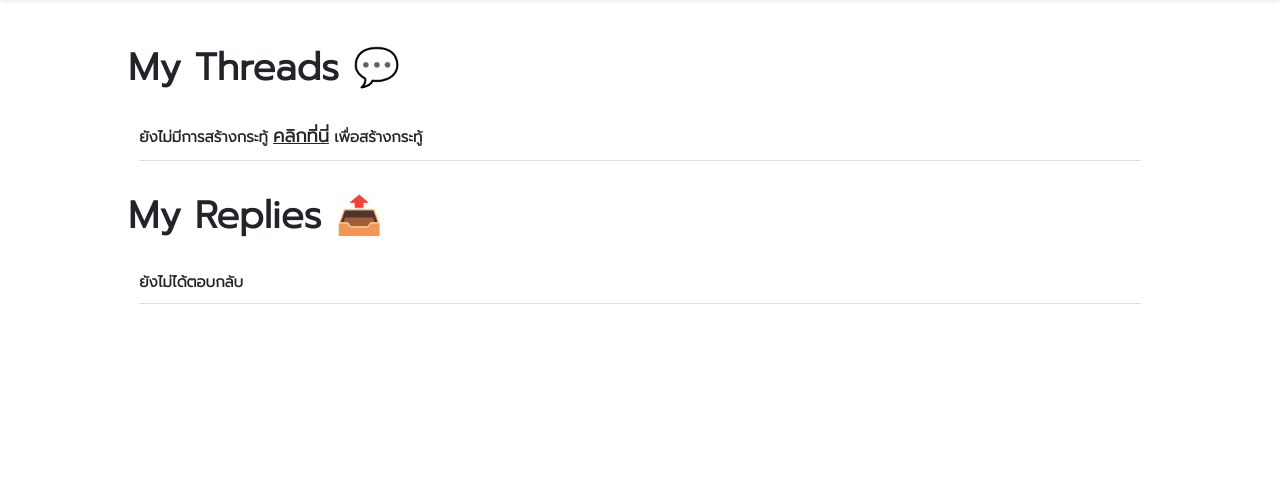
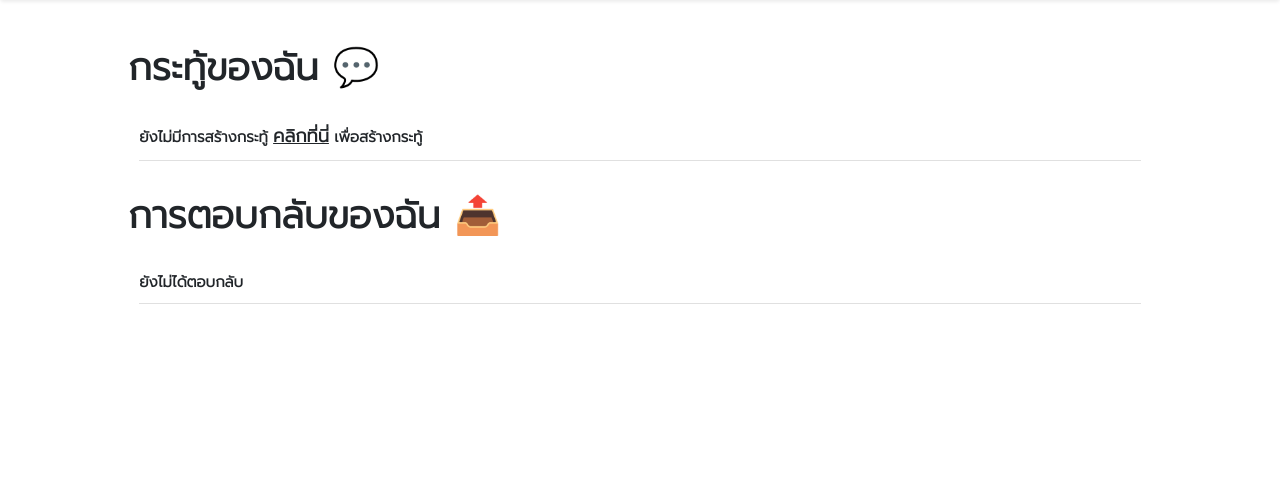
Before and after one commit to 6210612831/hahoor, a Django app: page /thread/my_thread in a window 1280 px wide. Shown: the part 208-692 px from the top of the page. Run offline with Django 3.2, Linux system fonts and the light colour scheme; the visitor is signed in with stand-in values (Sample User, id 1); data that the repository does not hold is empty.

Commit message:
To thai language

```diff
--- a/dormitory/templates/dormitory/my_dormitory.html
+++ b/dormitory/templates/dormitory/my_dormitory.html
@@ -57,7 +57,7 @@
 </style>
 
 <div style="margin-left: 10%; margin-right: 10%; margin-bottom: 5em;">
-    <h2 class="p3"><b>My Dormitory<b></h2>
+    <h2 class="p3"><b>หอพักของฉัน<b></h2>
     <br>
     <div class="container">
         {% if not my_dormitories %}
--- a/dormitory/templates/dormitory/my_review.html
+++ b/dormitory/templates/dormitory/my_review.html
@@ -2,6 +2,6 @@
 
 <title>รีวิวของฉัน &#9997;</title>
 
-<h1>My Review</h1>
+<h1>การรีวิวของฉัน</h1>
 
 {% endblock %}
--- a/thread/templates/thread/my_thread.html
+++ b/thread/templates/thread/my_thread.html
@@ -55,7 +55,7 @@
 </style>
 
 <div style="margin-left: 10%; margin-right: 10%; margin-bottom: 5em;">
-    <h2 class="p3"><b>My Threads &#128172;<b></h2>
+    <h2 class="p3"><b>กระทู้ของฉัน &#128172;<b></h2>
     <br>
         <div class="container">
             {% if not my_threads %}
@@ -82,7 +82,7 @@
                 {% endfor %}
             {% endif %}
         </div>
-    <h2 class="p3"><b>My Replies &#128228;</b></h2>
+    <h2 class="p3"><b>การตอบกลับของฉัน &#128228;</b></h2>
     <br>
         <div class="container">
             {% if not my_replies %}
```
